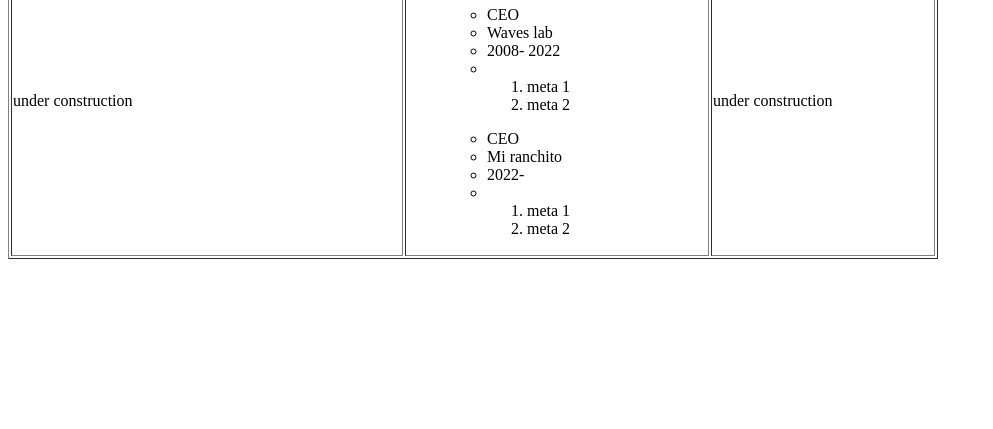
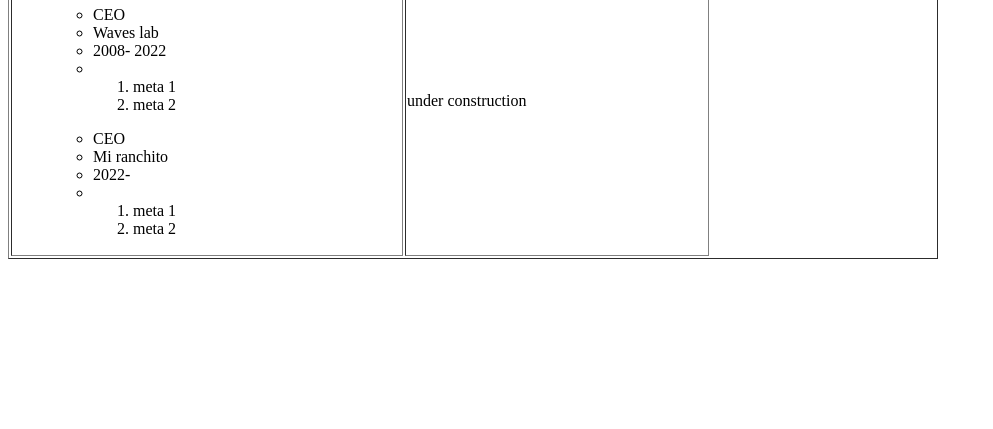
Before and after one commit to Papitasrancheras/Papitasrancheras.github.io, a plain HTML site: page index.html in a window 1280 px wide. Shown: the part 371-800 px from the top of the page, without its empty margins (0-993 px from the left). Drawn offline with Linux system fonts and the light colour scheme.

Commit message:
init experience #2

```diff
--- a/index.html
+++ b/index.html
@@ -34,9 +34,6 @@
 <tr>
 
 </td>
- <td>
- under construction
- </td>
 
 
 <td>
```
